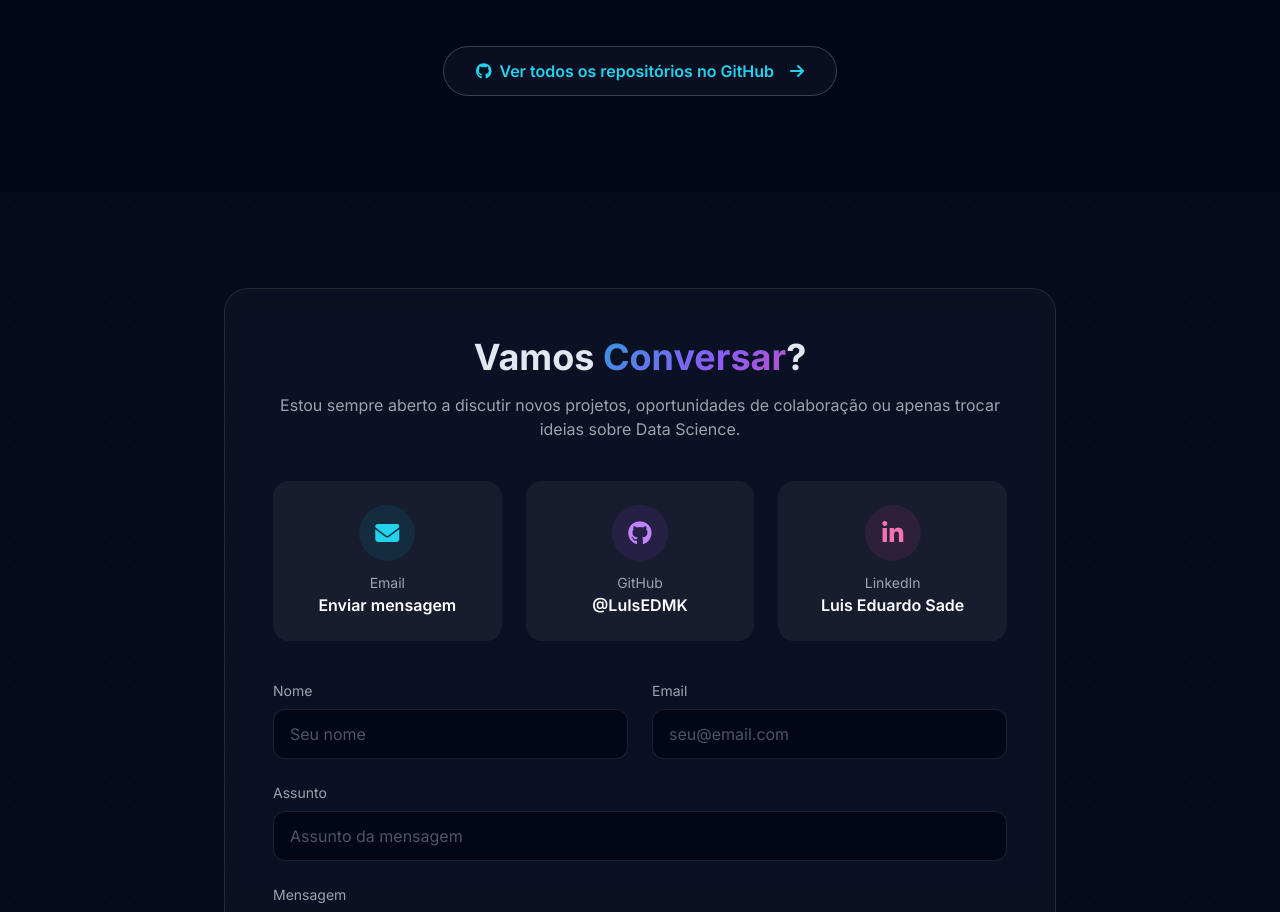
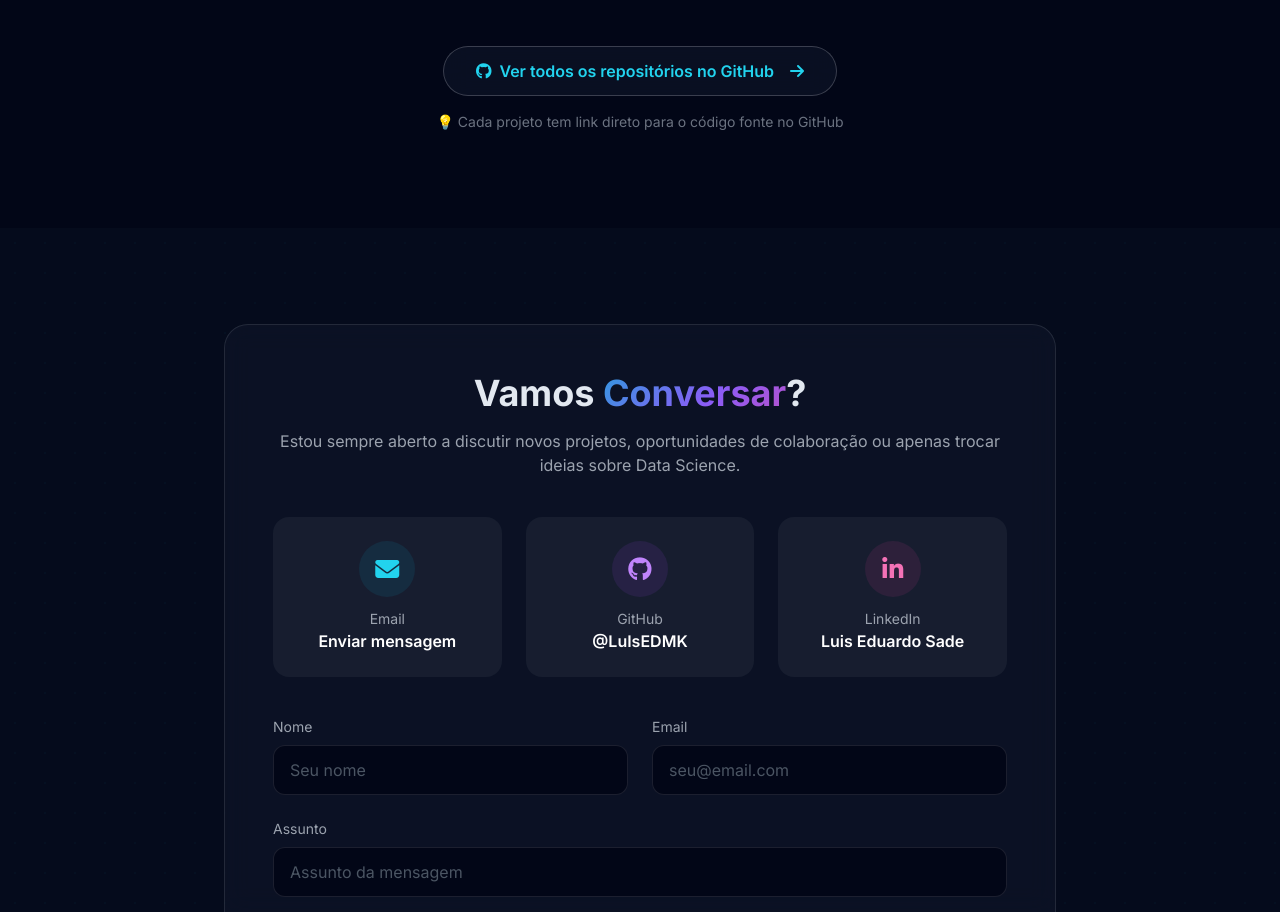
Before and after one commit to LuIsEDMK/portfolio, a plain HTML site: page index.html in a window 1280 px wide. Shown: the part 3780-4692 px from the top of the page. Drawn offline with nearby package versions, Linux system fonts and the light colour scheme; animation ran at ten frames a second.

Commit message:
Add GitHub repositories hint in projects section

```diff
--- a/index.html
+++ b/index.html
@@ -303,12 +303,15 @@
             </div>
 
             <!-- View All Button -->
-            <div class="mt-12 text-center">
+            <div class="mt-12 text-center space-y-4">
                 <a href="https://github.com/LuIsEDMK?tab=repositories" target="_blank" class="inline-flex items-center gap-2 px-8 py-3 rounded-full glass-card border border-white/20 hover:border-cyan-400/50 hover:bg-white/5 transition-all text-cyan-400 font-semibold">
                     <i class="fab fa-github"></i>
                     Ver todos os repositórios no GitHub
                     <i class="fas fa-arrow-right ml-2"></i>
                 </a>
+                <p class="text-gray-500 text-sm">
+                    💡 Cada projeto tem link direto para o código fonte no GitHub
+                </p>
             </div>
         </div>
     </section>
```
Also changed, not shown: foto de perfil 2.jpg (added), foto de perfil.jpeg (deleted).
